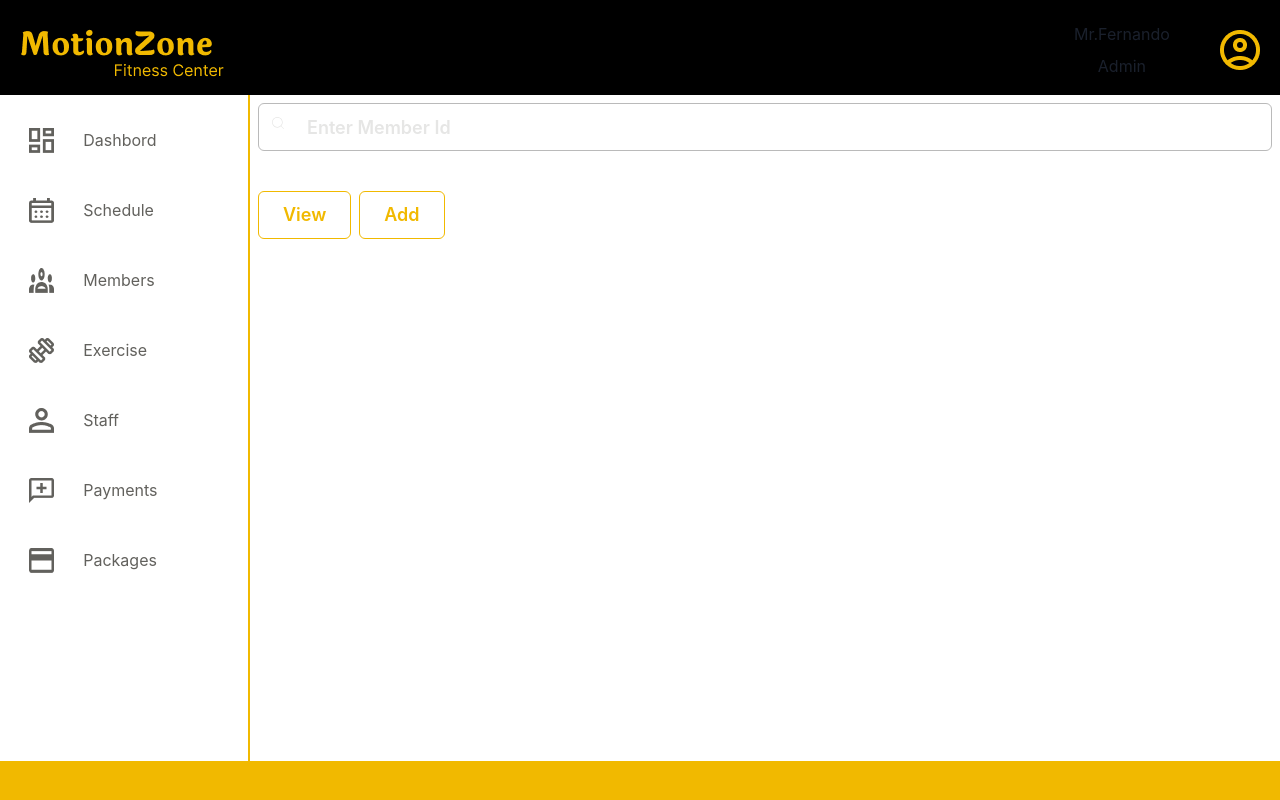
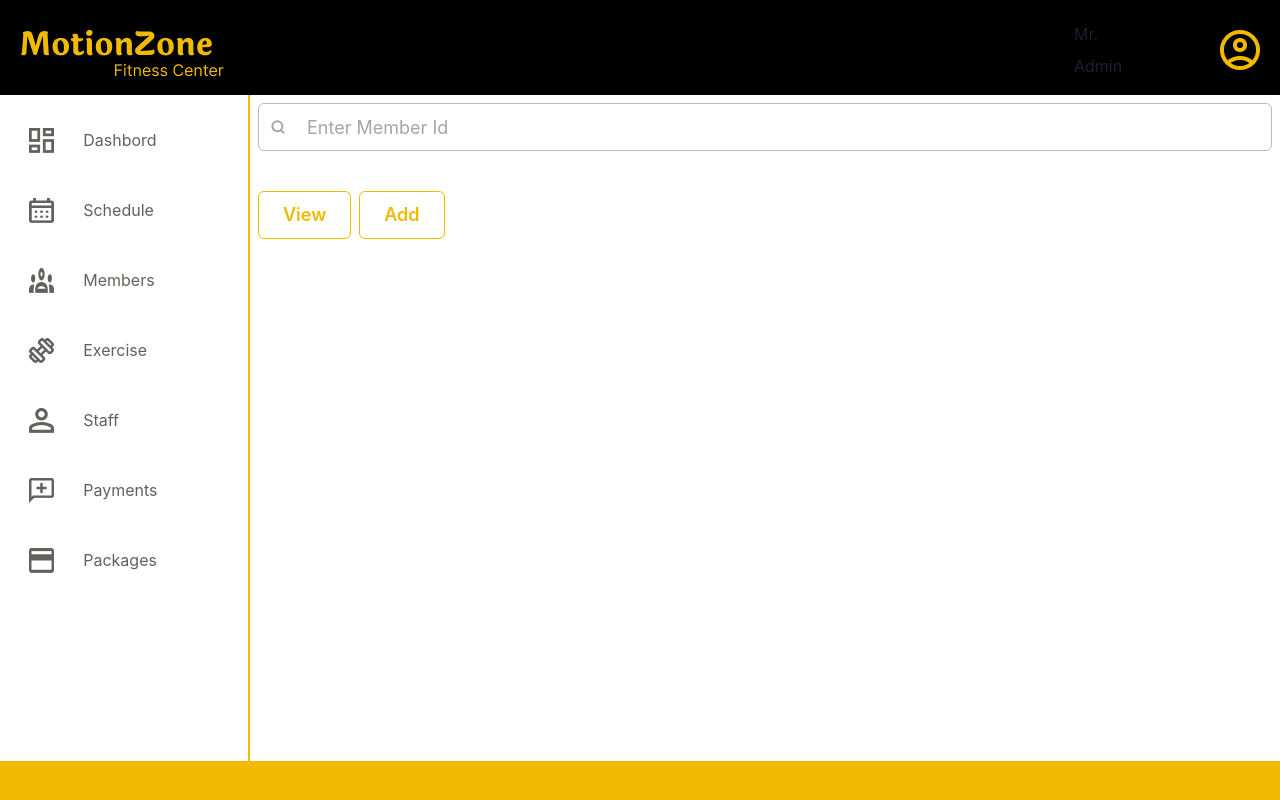
Before and after one commit to GymManagmentSystem/gym_admin_web_app, a React (Vite) app: page /app/schedule in a window 1280 px wide. Built offline with nearby package versions, Linux system fonts and the light colour scheme.

Commit message:
userNameGlobalManagemnet

```diff
--- a/package.json
+++ b/package.json
@@ -26,7 +26,8 @@
     "react-icons": "^5.3.0",
     "react-router-dom": "^6.26.2",
     "recharts": "^2.12.7",
-    "zod": "^3.23.8"
+    "zod": "^3.23.8",
+    "zustand": "^5.0.3"
   },
   "devDependencies": {
     "@eslint/js": "^9.9.0",
--- a/src/components/Heading.tsx
+++ b/src/components/Heading.tsx
@@ -1,26 +1,39 @@
-import {Box,HStack, Image, Text, VStack } from "@chakra-ui/react"
-import logo from "../assets/MotionZone.png"
-import profileLogo from "../assets/profile.png"
+import { Box, HStack, Image, Text, VStack } from "@chakra-ui/react";
+import logo from "../assets/MotionZone.png";
+import profileLogo from "../assets/profile.png";
+import useAdminNameStore from "../store/useAdminNameStore";
 
 // interface HeadingProps{
 //     userName:string
 // }
 
 const Heading = () => {
+  const { userName } = useAdminNameStore();
+
   return (
     <>
-    <HStack style={{justifyContent:'space-between',backgroundColor:'#000'}} p={5}>
-        <Image src={logo}/>
-        <Box style={{display:'flex',justifyContent:'space-between',alignItems:'center'}} width={{md:'20%',lg:'15%',xl:'15%'}}>
-            <VStack>
-                <Text>Mr.Fernando</Text>
-                <Text>Admin</Text>
-            </VStack>
-            <Image src={profileLogo}/>
+      <HStack
+        style={{ justifyContent: "space-between", backgroundColor: "#000" }}
+        p={5}
+      >
+        <Image src={logo} />
+        <Box
+          style={{
+            display: "flex",
+            justifyContent: "space-between",
+            alignItems: "center",
+          }}
+          width={{ md: "20%", lg: "15%", xl: "15%" }}
+        >
+          <VStack alignItems="flex-start">
+            <Text>{`Mr. ${userName}`}</Text>
+            <Text>Admin</Text>
+          </VStack>
+          <Image src={profileLogo} />
         </Box>
-    </HStack>
+      </HStack>
     </>
-  )
-}
+  );
+};
 
-export default Heading
+export default Heading;
--- a/src/components/MemberEditableForm.tsx
+++ b/src/components/MemberEditableForm.tsx
@@ -65,7 +65,7 @@ const MemberEditableForm = ({ memberDetails }: MemberEditableFormProps) => {
   const buttonSizes = { sm: "sm", md: "sm", lg: "md", xl: "lg" };
   const editMemberForm = useEditMemberData();
   const toast = useToast();
-  const queryClient=useQueryClient()
+  const queryClient = useQueryClient();
 
   const {
     register,
@@ -80,6 +80,8 @@ const MemberEditableForm = ({ memberDetails }: MemberEditableFormProps) => {
     setEditEnabled(false);
     editMemberForm.mutate(data, {
       onSuccess: (data) => {
+        queryClient.invalidateQueries(["singleMemberDetails", data.memberId]);
+        queryClient.invalidateQueries(["memberTableDetails"]);
         toast({
           title: "User Upadted Successfully!",
           description: "User Updated Successfully",
@@ -89,7 +91,6 @@ const MemberEditableForm = ({ memberDetails }: MemberEditableFormProps) => {
           position: "top-right",
           colorScheme: "yellow",
         });
-        queryClient.invalidateQueries(["memberTableDetails"]);
       },
       onError: (error) => {
         toast({
--- a/src/components/PackageTable.tsx
+++ b/src/components/PackageTable.tsx
@@ -7,7 +7,7 @@ interface PackageTableProps{
 }
 
 const PackageTable = ({packageList}:PackageTableProps) => {
-    const tableResponsiveSize = { sm:"sm", md: "sm", lg: "sm", xl: "sm" };
+    const tableResponsiveSize = { sm:"sm", md: "sm", lg: "md", xl: "md" };
   return (
      <TableContainer>
           <Table size={tableResponsiveSize}>
--- a/src/components/SearchHeadingBar.tsx
+++ b/src/components/SearchHeadingBar.tsx
@@ -23,8 +23,9 @@ const SearchHeadingBar = ({
   onSearch
 }: SearchHeadingBarProps) => {
   const headingFontSize = { sm: "small", md: "medium", lg: "large" };
-  const buttonTextSize = { sm: "x-small", xl: "small" };
+  const buttonTextSize = { sm:"xx-small" , xl: "small" };
   const inputSize = { sm: "xs", md: "md" };
+  const buttonSize={sm:"xs",md:"md"}
 
   return (
     <HStack
@@ -39,7 +40,11 @@ const SearchHeadingBar = ({
         {heading}
       </Heading>
       <InputGroup>
-        <InputLeftElement pointerEvents="none">
+        <InputLeftElement pointerEvents="none"
+        display="flex"
+        alignItems="center"
+        justifyContent="center"
+        height="100%">
           <CiSearch color="#a7a5a5" strokeWidth={1}/>
         </InputLeftElement>
         <Input
@@ -50,6 +55,7 @@ const SearchHeadingBar = ({
           size={inputSize}
           onChange={(e)=>onSearch(e.target.value)}
           color="black"
+          ml={2}
         />
       </InputGroup>
       <Button
@@ -58,6 +64,9 @@ const SearchHeadingBar = ({
         variant="outline"
         onClick={buttonPressed}
         _hover={{ backgroundColor: "#F1B900", textColor: "#fff" }}
+        size={buttonSize}
+        fontSize={buttonSize}
+        padding={2}
       >
         <Text fontSize={buttonTextSize}>{buttonText}</Text>
       </Button>
--- a/src/components/TableComponent.tsx
+++ b/src/components/TableComponent.tsx
@@ -37,13 +37,13 @@ const TableComponent = ({ thArray,personArray,arrayType,onPressViewButton}: Tabl
         >
           <Tr borderBottomColor="#F1B900">
             {thArray.map((thName, index) => (
-              <Th key={index} color="#000" fontSize={{sm:"0.5rem",md:"initial"}}>
+              <Th key={index} color="#000"  fontSize={{sm:"xs",md:"xs",lg:"md"}}>
                 {thName}
               </Th>
             ))}
           </Tr>
         </Thead>
-        <Tbody color="#000" borderBottomColor="#F1B900" fontSize={{sm:"0.5rem",md:"initial"}}>
+        <Tbody color="#000" borderBottomColor="#F1B900" fontSize={{sm:"xs",md:"xs",lg:"md"}}>
           {personArray.map((person) => (
             <Tr key={person.memberId}>
               <Td>{person.memberId}</Td>
@@ -58,6 +58,7 @@ const TableComponent = ({ thArray,personArray,arrayType,onPressViewButton}: Tabl
                   size={butonResponsiveSize}
                   onClick={()=>onPressViewButton(person.memberId)}
                   _hover={{textColor:"#000"}}
+                  fontSize={butonResponsiveSize}
 
                 >
                   View More
--- a/src/pages/Login.tsx
+++ b/src/pages/Login.tsx
@@ -4,6 +4,7 @@ import LoginHeader from "../components/LoginHeader";
 import LoginCard from "../components/LoginCard";
 import useLogin from "../hooks/useLogin";
 import { useNavigate } from "react-router-dom";
+import useAdminNameStore from "../store/useAdminNameStore";
 
 interface UserCredentials {
   userName: string;
@@ -11,6 +12,9 @@ interface UserCredentials {
 }
 
 const Login = () => {
+
+  const {setName}=useAdminNameStore();
+
   const toast = useToast();
   const loginRequest = useLogin();
   const navigate = useNavigate();
@@ -28,6 +32,7 @@ const Login = () => {
             position: "top-right",
             colorScheme: "yellow",
           });
+          setName(userCredentials.userName)
           navigate("/app/dashbord");
         }
       },
--- a/src/pages/SchedulePage.tsx
+++ b/src/pages/SchedulePage.tsx
@@ -15,18 +15,22 @@ const SchedulePage = () => {
   return (
     <>
       <InputGroup>
-        <InputLeftElement pointerEvents="none">
-          <CiSearch color="#E6E6E5" />
+        <InputLeftElement pointerEvents="none"
+        display="flex"
+        alignItems="center"
+        justifyContent="center"
+        height="100%">
+          <CiSearch color="#a7a5a5" strokeWidth={2} />
         </InputLeftElement>
         <Input
           placeholder="Enter Member Id"
           borderColor="#BABABA"
-          _placeholder={{ textColor: "#E6E6E5", fontWeight: "600" }}
+          _placeholder={{ textColor: "#a7a5a5", fontWeight: "400"  }}
           focusBorderColor="#F1B900"
           size={{xl:"lg"}}
           value={memberId}
           onChange={(e)=>setMemberId(e.target.value)}
-
+          color="black"
         />
       </InputGroup>
       <HStack mt={10}>
--- /dev/null
+++ b/src/store/useAdminNameStore.ts
@@ -0,0 +1,13 @@
+import {create} from "zustand"
+
+interface AdminNameStore{
+    userName:string,
+    setName:(name:string)=>void
+}
+
+const useAdminNameStore=create<AdminNameStore>((set)=>({
+    userName:"",
+    setName:(userName)=>set(()=>({userName}))
+}))
+
+export default useAdminNameStore;
```
Also changed, not shown: 1 other file (tests, documents, lock files or other folders).
